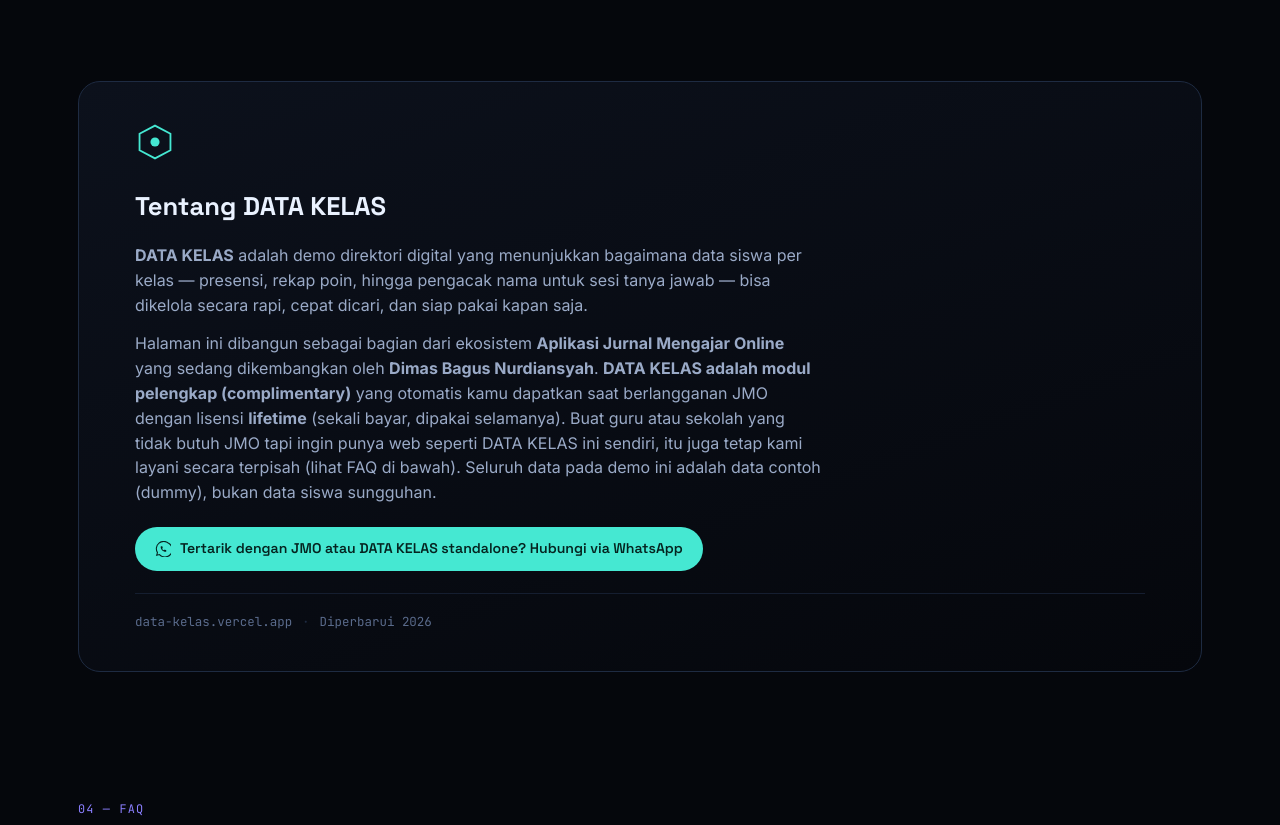
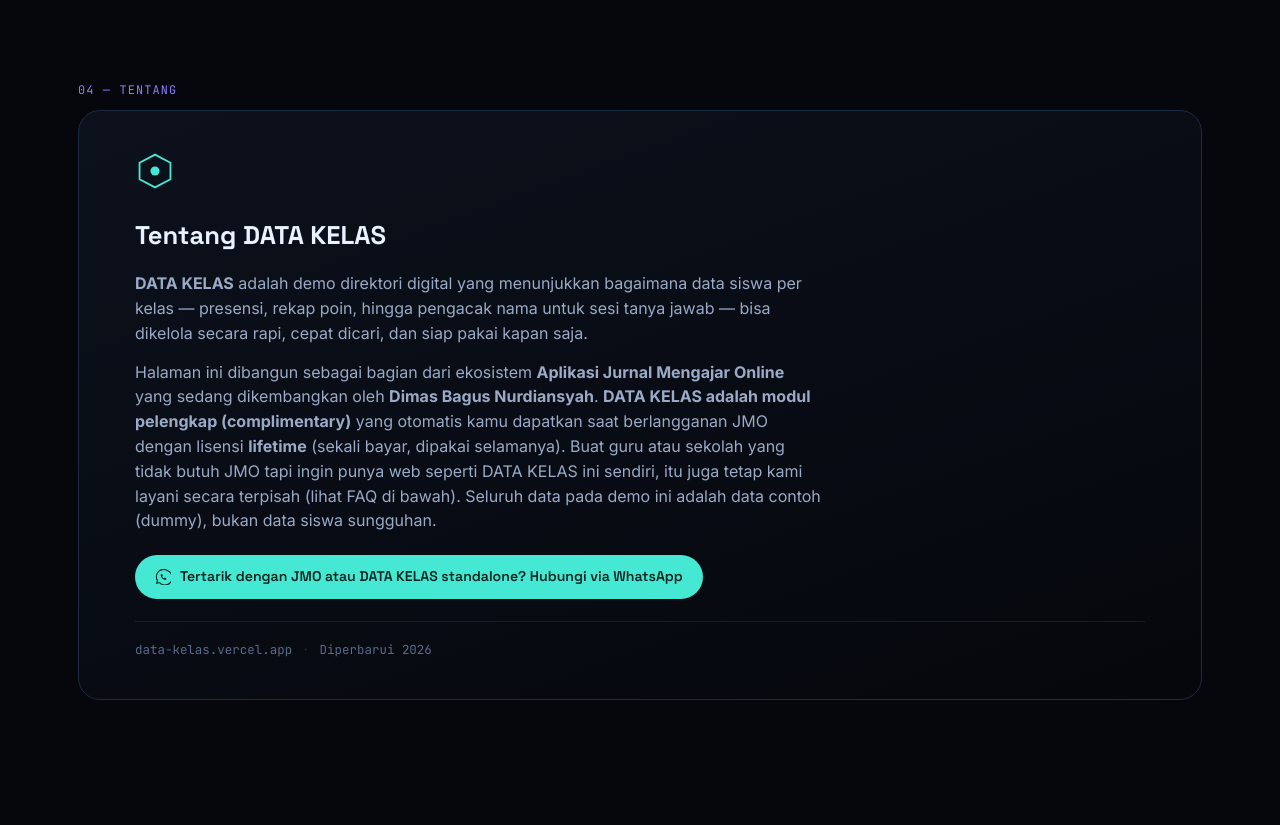
Before and after one commit to dimas-bn/Folder-direktori-digital, a plain HTML site: page index.html in a window 1280 px wide. Shown: the part 2483-3308 px from the top of the page. Drawn offline with Linux system fonts and the light colour scheme.

Commit message:
Update index.html

```diff
--- a/index.html
+++ b/index.html
@@ -197,6 +197,7 @@
 
   <!-- ============ TENTANG ============ -->
   <section class="section section--about" id="tentang">
+    <p class="section__eyebrow">04 &mdash; Tentang</p>
     <div class="about-card">
       <div class="about-card__glyph" aria-hidden="true">
         <svg viewBox="0 0 44 44" width="40" height="40">
```
